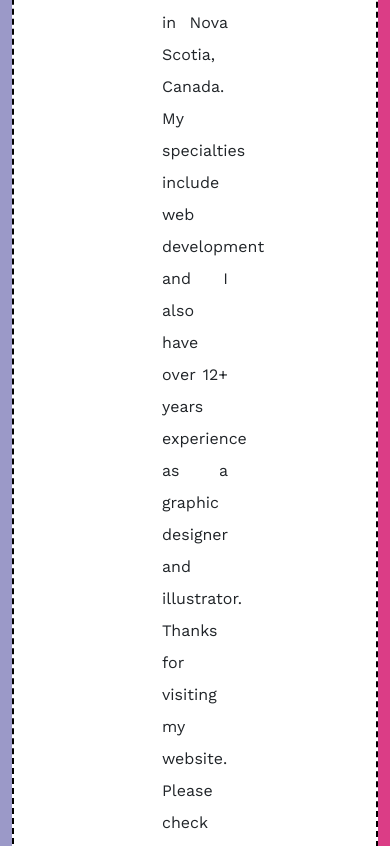
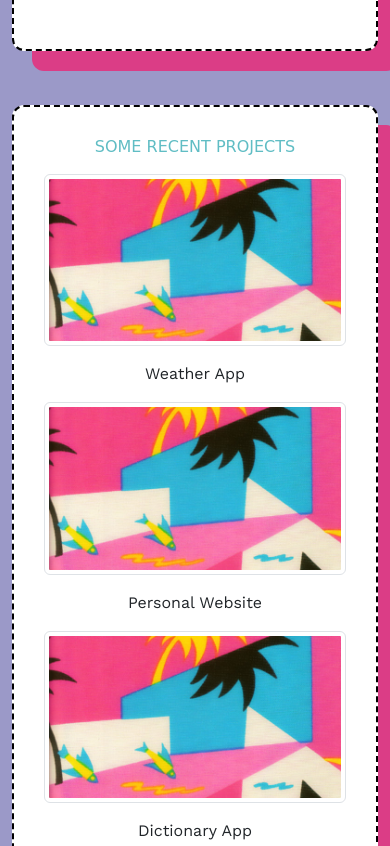
Before and after one commit to spethstation/Portfolio_Project, a plain HTML site: page index.html in a window 390 px wide. Shown: the part 860-1706 px from the top of the page. Drawn offline with nearby package versions, Linux system fonts and the light colour scheme; a web font is replaced by a local one.

Commit message:
Changed some things after responsive testing

```diff
--- a/index.html
+++ b/index.html
@@ -4,13 +4,19 @@
     <meta charset="UTF-8" />
     <meta http-equiv="X-UA-Compatible" content="IE=edge" />
     <meta name="viewport" content="width=device-width, initial-scale=1.0" />
-    <title>front-end developer - elspeth humble</title>
     <link
       href="https://cdn.jsdelivr.net/npm/bootstrap@5.3.0-alpha1/dist/css/bootstrap.min.css"
       rel="stylesheet"
       integrity="sha384-GLhlTQ8iRABdZLl6O3oVMWSktQOp6b7In1Zl3/Jr59b6EGGoI1aFkw7cmDA6j6gD"
       crossorigin="anonymous"
     />
+    <link rel="preconnect" href="https://fonts.googleapis.com" />
+    <link rel="preconnect" href="https://fonts.gstatic.com" crossorigin />
+    <link
+      href="https://fonts.googleapis.com/css2?family=Bakbak+One&family=Work+Sans:ital,wght@0,200;0,300;0,400;1,400;1,500&display=swap"
+      rel="stylesheet"
+    />
+    <link rel="stylesheet" href="/src/style.css" />
     <script
       src="https://cdn.jsdelivr.net/npm/bootstrap@5.3.0-alpha1/dist/js/bootstrap.bundle.min.js"
       integrity="sha384-w76AqPfDkMBDXo30jS1Sgez6pr3x5MlQ1ZAGC+nuZB+EYdgRZgiwxhTBTkF7CXvN"
@@ -20,13 +26,7 @@
       src="https://kit.fontawesome.com/232175b3fd.js"
       crossorigin="anonymous"
     ></script>
-    <link rel="preconnect" href="https://fonts.googleapis.com" />
-    <link rel="preconnect" href="https://fonts.gstatic.com" crossorigin />
-    <link
-      href="https://fonts.googleapis.com/css2?family=Bakbak+One&family=Work+Sans:ital,wght@0,200;0,300;0,400;1,400;1,500&display=swap"
-      rel="stylesheet"
-    />
-    <link rel="stylesheet" href="/src/style.css" />
+    <title>elspeth humble | front-end developer</title>
   </head>
   <body>
     <div class="container">
@@ -77,22 +77,22 @@
           <h2>Some Recent Projects</h2>
           <div class="col-md-4">
             <img
-              src="/src/flippers.png"
-              class="img-fluid rounded shadow-md p-3 border"
+              src="/src/80s-tropical.jpeg"
+              class="img-fluid img-thumbnail mb-3"
             />
             <p>Weather App</p>
           </div>
           <div class="col-md-4">
             <img
-              src="/src/flippers.png"
-              class="img-fluid rounded shadow-md p-3 border"
+              src="/src/80s-tropical.jpeg"
+              class="img-fluid img-thumbnail mb-3"
             />
             <p>Personal Website</p>
           </div>
           <div class="col-md-4">
             <img
-              src="/src/flippers.png"
-              class="img-fluid rounded shadow-md p-3 border"
+              src="/src/80s-tropical.jpeg"
+              class="img-fluid img-thumbnail mb-3"
             />
             <p>Dictionary App</p>
           </div>
--- a/src/style.css
+++ b/src/style.css
@@ -90,3 +90,14 @@ a {
   font-size: 40px;
   padding-bottom: 20px;
 }
+
+@media (max-width: 768px) {
+  .greeting-text {
+    text-align: left;
+    padding: 20px;
+  }
+
+  h2 {
+    font-size: 16px;
+  }
+}
```
